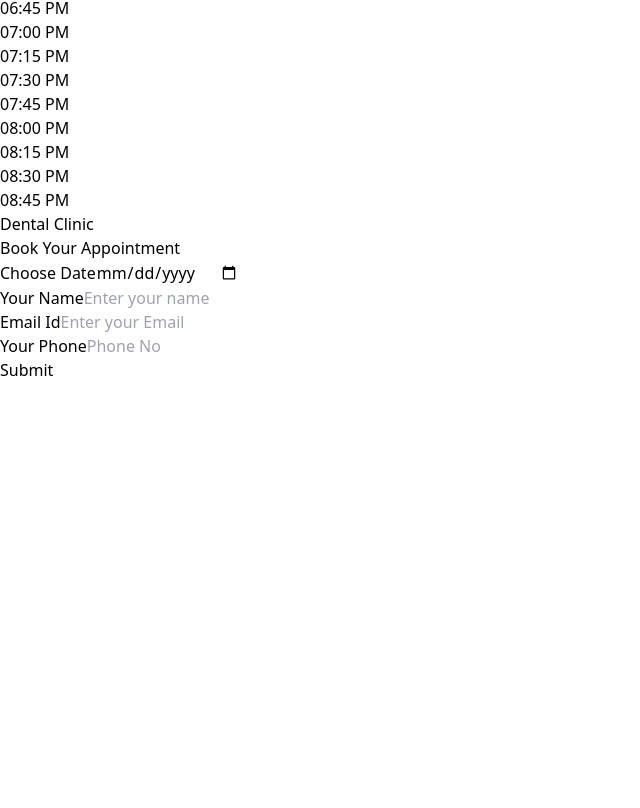
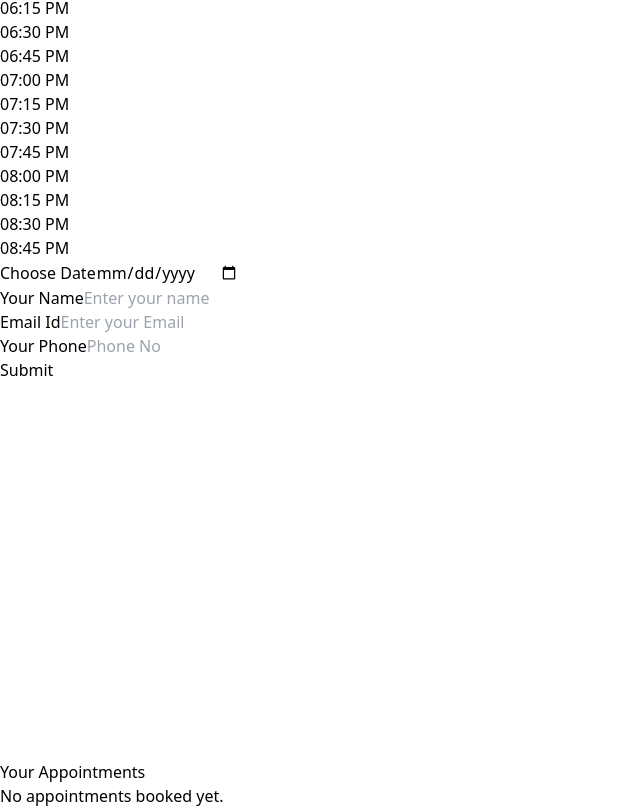
Before and after one commit to JeetuSuthar/Dental_Clinic, a React (Vite) app in the folder frontend/: page /Dental_Clinic/appointment in a window 1280 px wide. Shown: the part 1221-2029 px from the top of the page, without its empty margins (0-640 px from the left). Before the commit the page ends 1603 px from the top, so only its background shows below. Built offline with nearby package versions, Linux system fonts and the light colour scheme; sample sign-in values are in the browser's storage.

Commit message:
Appointemnt detail sectiion added

```diff
--- a/frontend/src/App.jsx
+++ b/frontend/src/App.jsx
@@ -86,7 +86,7 @@ const LandingPage = () => {
         <Treatment />
       </section>
       <section id="treatments">
-        <ClinicInfo />
+        <ClinicInfo />zz
       </section>
       <Footer/>
     </>
--- a/frontend/src/components/Appointment.jsx
+++ b/frontend/src/components/Appointment.jsx
@@ -8,8 +8,9 @@ const Appointment = () => {
     email: "",
     phone: "",
   });
-  const [successMessage, setSuccessMessage] = useState(""); // For storing success messages
-  const [errorMessage, setErrorMessage] = useState(""); // For storing error messages
+  const [appointments, setAppointments] = useState([]);
+  const [successMessage, setSuccessMessage] = useState("");
+  const [errorMessage, setErrorMessage] = useState("");
 
   const handleInputChange = (e) => {
     const { name, value } = e.target;
@@ -36,7 +37,7 @@ const Appointment = () => {
         },
         body: JSON.stringify({
           ...formData,
-          time: selectedSlot // Include the selected slot here
+          time: selectedSlot
         }),
       });
 
@@ -47,6 +48,7 @@ const Appointment = () => {
 
       const result = await response.json();
       setSuccessMessage(result.message);
+      setAppointments([...appointments, { ...formData, time: selectedSlot }]);
       setFormData({
         date: "",
         name: "",
@@ -54,11 +56,16 @@ const Appointment = () => {
         phone: "",
       });
       setSelectedSlot(null);
-      setErrorMessage(""); // Clear any error messages
+      setErrorMessage("");
     } catch (error) {
       console.error("Error occurred while submitting the form:", error);
       setErrorMessage("An error occurred while submitting. Please try again.");
     }
+  };
+
+  const handleDeleteAppointment = (index) => {
+    const updatedAppointments = appointments.filter((_, i) => i !== index);
+    setAppointments(updatedAppointments);
   };
 
   const timeSlots = [
@@ -71,12 +78,16 @@ const Appointment = () => {
   ];
 
   return (
-    <div className="flex items-center justify-center min-h-screen bg-gradient-to-r from-green-200 to-blue-300 p-4 sm:p-6">
-      <div className="flex flex-col md:flex-row bg-white shadow-lg rounded-lg w-full max-w-5xl overflow-hidden">
+    <div className="flex flex-col items-center justify-center min-h-screen bg-gradient-to-r from-green-200 to-blue-300 p-4 sm:p-6">
+      {/* Top: Appointment Form */}
+      <div className="flex flex-col w-full max-w-5xl bg-white shadow-lg rounded-lg p-4 sm:p-6 mb-6">
+        <h1 className="text-2xl sm:text-3xl font-bold mb-2 sm:mb-4 mx-auto">Dental Clinic</h1>
+        <h2 className="text-lg sm:text-xl font-bold mb-4">Book Your Appointment</h2>
+        <div className="flex gap-4">
           {/* Left Side: Time Slots */}
-        <div className="flex flex-col w-full md:w-3/5 border-b md:border-b-0 md:border-r border-gray-300 p-4 sm:p-6">
+          <div className="flex flex-col w-full md:w-2/3 border-b md:border-b-0 md:border-r border-gray-300 p-4 sm:p-6">
             <h2 className="text-xl font-bold text-center mb-4">Available Time Slots</h2>
-          <div className="grid grid-cols-2 sm:grid-cols-3 md:grid-cols-5 gap-2 sm:gap-4">
+            <div className="grid grid-cols-5 gap-2">
               {timeSlots.map((slot) => (
                 <div
                   key={slot}
@@ -92,10 +103,11 @@ const Appointment = () => {
           </div>
 
           {/* Right Side: Form */}
-        <div className="flex flex-col w-full md:w-2/5 p-4 sm:p-6">
-          <h1 className="text-2xl sm:text-3xl font-bold mb-2 sm:mb-4 mx-auto">Dental Clinic</h1>
-          <h2 className="text-lg sm:text-xl font-bold mb-4">Book Your Appointment</h2>
-          <form onSubmit={handleSubmit} className="flex flex-col gap-4">
+          <form
+            onSubmit={handleSubmit}
+            className="flex flex-col w-full md:w-1/3 gap-4 p-4 sm:p-6"
+            style={{ height: "500px", overflowY: "auto" }} // Fixed height with overflow
+          >
             <div className="flex flex-col">
               <label className="text-gray-700">Choose Date</label>
               <input
@@ -143,7 +155,7 @@ const Appointment = () => {
                 className="p-2 border border-gray-300 rounded-lg mt-1 focus:outline-none focus:ring-2 focus:ring-green-500"
               />
             </div>
-            {errorMessage && <div className="text-red-500">{errorMessage}</div>} {/* Display error message */}
+            {errorMessage && <div className="text-red-500">{errorMessage}</div>}
             <button
               type="submit"
               className="mt-4 py-2 bg-green-500 text-white font-semibold rounded-lg transition duration-300 hover:bg-green-600"
@@ -151,12 +163,39 @@ const Appointment = () => {
               Submit
             </button>
           </form>
-          {successMessage && ( // Display success message as a toast
+        </div>
+        {successMessage && (
           <div className="mt-4 p-4 bg-green-200 text-green-800 rounded-md">
             {successMessage}
           </div>
         )}
       </div>
+
+      {/* Bottom: Appointments List */}
+      <div className="w-full max-w-5xl">
+        <h2 className="text-xl font-bold text-center mb-4">Your Appointments</h2>
+        {appointments.length === 0 ? (
+          <div className="text-gray-500 text-center">No appointments booked yet.</div>
+        ) : (
+          <div className="bg-white shadow-md rounded-lg p-4">
+            {appointments.map((appointment, index) => (
+              <div key={index} className="flex justify-between items-center border-b p-2">
+                <div className="flex-1">
+                  <p className="font-semibold">{appointment.date} - {appointment.time}</p>
+                  <p>{appointment.name}</p>
+                  <p>{appointment.email}</p>
+                  <p>{appointment.phone}</p>
+                </div>
+                <button
+                  onClick={() => handleDeleteAppointment(index)}
+                  className="text-red-500 hover:underline"
+                >
+                  Delete
+                </button>
+              </div>
+            ))}
+          </div>
+        )}
       </div>
     </div>
   );
```
Lines whose indentation alone changed are shown as unchanged.
